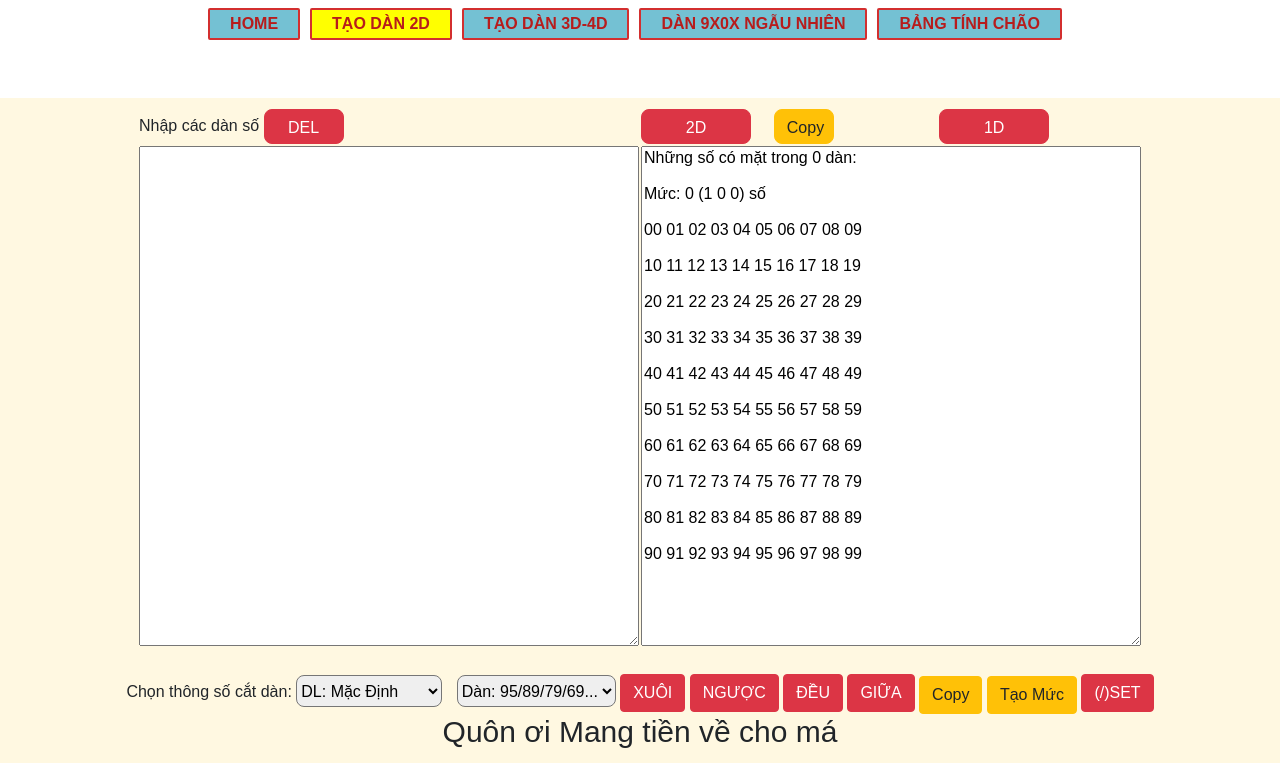
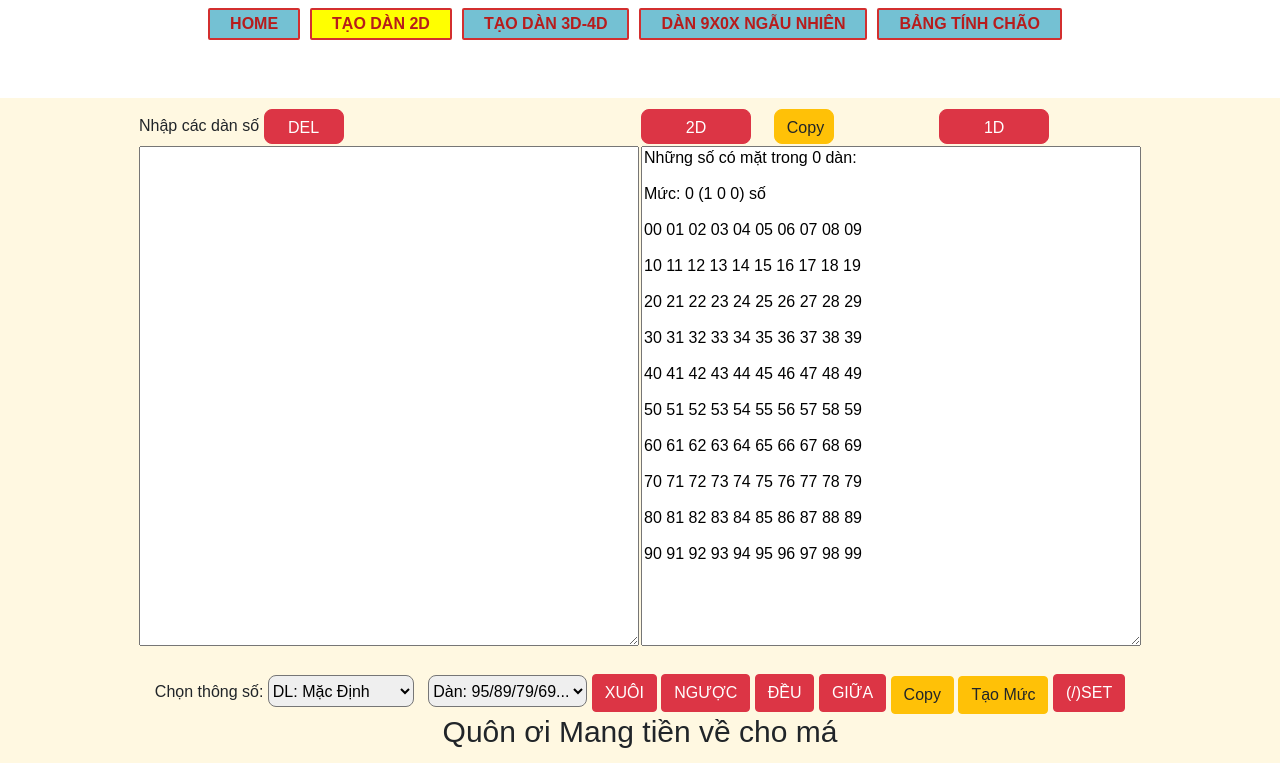
Before and after one commit to tieugiang77/pdan, a plain HTML site: page index.html in a window 1280 px wide. Shown: the top 763 px of the page. Drawn offline with Linux system fonts and the light colour scheme.

Commit message:
Update index.html

```diff
--- a/index.html
+++ b/index.html
@@ -1526,7 +1526,7 @@ Mức: 0 (1 0 0) số
 
 	</td></center-->
 	<center>
-							Chọn thông số cắt dàn:
+							Chọn thông số:
 							<select id="options" title="nbdl_name" name="options" style="height: 32px; margin-right: 5px;border-radius: 8px;">
 							   <option id='option1' value='nbDL1'>DL: Mặc Định</option>
 							   <option id='option2' value='nbDL2'>DL: Chống Nhầm</option>
```
